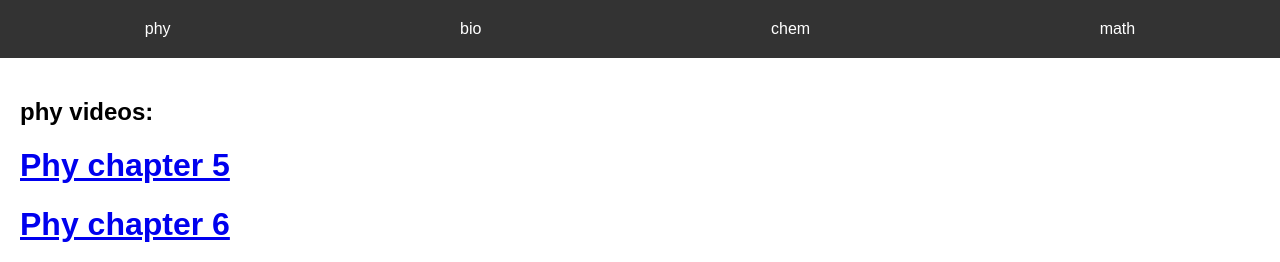
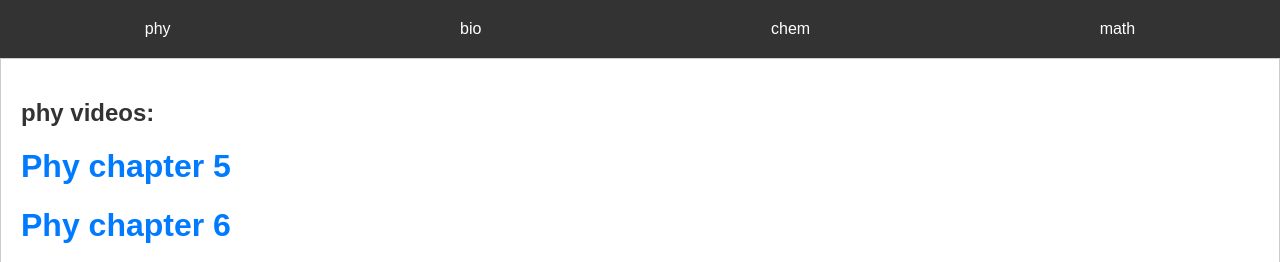
Before and after one commit to mohamadzeineddin/study, a plain HTML site: page index.html in a window 1280 px wide. Shown: the top 262 px of the page. Drawn offline with Linux system fonts and the light colour scheme.

Commit message:
Update index.html

```diff
--- a/index.html
+++ b/index.html
@@ -9,7 +9,8 @@
         font-family: Arial, sans-serif;
         margin: 0;
         padding: 0;
-        background-color: rgb(255, 255, 255);
+        background-color: #f4f4f4;
+        color: #333;
       }
 
       .tabs {
@@ -33,10 +34,25 @@
       .tab-content {
         display: none;
         padding: 20px;
+        border: 1px solid #ccc;
+        background-color: #fff;
       }
 
       .tab-content.active {
         display: block;
+      }
+
+      h2 {
+        color: #333;
+      }
+
+      a {
+        color: #007bff;
+        text-decoration: none;
+      }
+
+      a:hover {
+        text-decoration: underline;
       }
     </style>
   </head>
@@ -51,21 +67,28 @@
     <div id="tabContent1" class="tab-content active">
       <h2>phy videos:</h2>
       <h1>
-        <a href="https://youtu.be/fH2AEJ4KhRY?si=7QXjrVoom7Sp2Yc7"
+        <a
+          href="https://youtu.be/fH2AEJ4KhRY?si=7QXjrVoom7Sp2Yc7"
+          title="Watch Phy chapter 5 video"
           >Phy chapter 5</a
         >
       </h1>
       <h1>
-        <a href="https://youtu.be/E43JRz6kxtc?si=cOtssxbvMVzf5kXu"
+        <a
+          href="https://youtu.be/E43JRz6kxtc?si=cOtssxbvMVzf5kXu"
+          title="Watch Phy chapter 6 video"
           >Phy chapter 6</a
         >
       </h1>
+      <img src="phy quiz.jfif" alt="" style="height: 500px; width: 200px" />
     </div>
 
     <div id="tabContent2" class="tab-content">
       <h2>bio videos:</h2>
       <h1>
-        <a href="https://youtu.be/URUJD5NEXC8?si=wema-0InzEgmfY64"
+        <a
+          href="https://youtu.be/URUJD5NEXC8?si=wema-0InzEgmfY64"
+          title="Visit Bio Channel for bio lessons"
           >Bio Channel for bio lessons</a
         >
       </h1>
```
